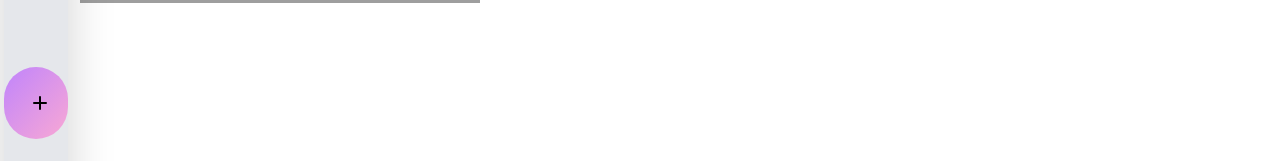
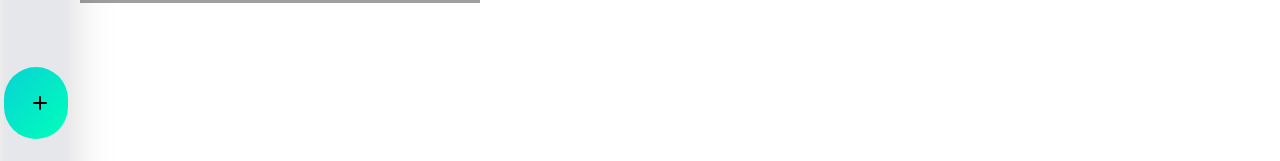
Before and after one commit to Emranul-Farhad/Finalportfolio, a React (Create React App) app: page / in a window 1280 px wide. Shown: the part 297-458 px from the top of the page. Built offline with nearby package versions, Linux system fonts and the light colour scheme; grey boxes are pictures that could not be loaded.

Commit message:
conatct formn okay

```diff
--- a/src/Shared/Nav.js
+++ b/src/Shared/Nav.js
@@ -19,7 +19,8 @@ const Nav = () => {
                 </NavLink>
 
                 <NavLink to='/test' >
-                    <div class="hover:shadow-md p-4 rounded-full duration-1000 ease-in-out transform hover:scale-125 delay-200 hover:rotate-180 text-3xl font-bold text-center bg-gradient-to-br from-purple-400 to-pink-300 md:p-5 ">
+                    <div class="hover:shadow-md p-4 rounded-full duration-1000 ease-in-out transform hover:scale-125 delay-200 hover:rotate-180 text-3xl font-bold text-center bg-gradient-to-br
+                     from-[#07D3D3] to-[#00FFBB] md:p-5 ">
                         <svg xmlns="http://www.w3.org/2000/svg" class="text-black h-6 w-6" fill="none" viewBox="0 0 24 24" stroke="currentColor">
                             <path strokeLinecap="round" strokeLinejoin="round" stroke-width="2" d="M12 6v6m0 0v6m0-6h6m-6 0H6" />
                         </svg>
```
